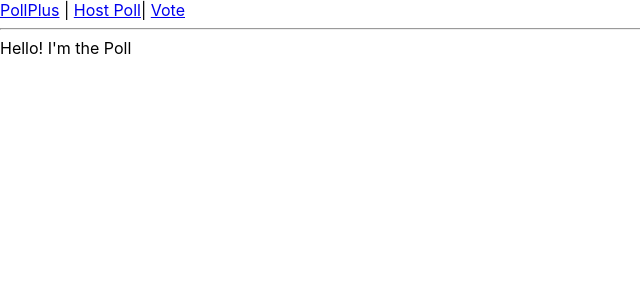
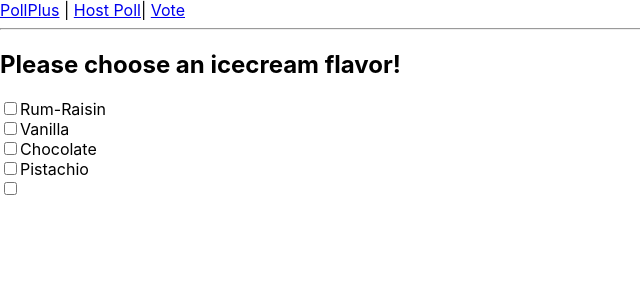
Before and after one commit to htw-imi-wtat1/pluspoll, a React (Create React App) app: page /poll in a window 1280 px wide. Shown: the top 300 px of the page, without its empty margins (0-640 px from the left). Built offline with nearby package versions, Linux system fonts and the light colour scheme.

Commit message:
pp: first view

```diff
--- a/src/App.js
+++ b/src/App.js
@@ -58,7 +58,7 @@ function Home() {
             <h1>PollPlus</h1>
             <p>Welcome to PollPlus.</p>
             <p><Ping/></p>
-            <a href="create">Create Poll</a>
+            <a href="poll">Create Poll</a>
         </div>
     );
 }
--- a/src/components/pollplus.js
+++ b/src/components/pollplus.js
@@ -1,8 +1,75 @@
 import React from 'react';
+
+const poll =
+    {
+        question: 'Please choose an icecream flavor!',
+        options: [{name: "rumraisin", label: "Rum-Raisin", checked: false},
+            {name: "vanilla", label: "Vanilla", checked: false},
+            {name: "chocolate", label: "Chocolate", checked: false},
+            {name: "pistachio", label: "Pistachio", checked: false}
+
+        ]
+    }
+class Option extends React.Component {
+    constructor(props) {
+        super(props);
+        this.state = {
+            key: props.key,
+            label: props.option.label,
+            name: props.option.name,
+            checked: props.checked,
+            onChange: props.onChange
+        };
+        this.handleChange = this.handleChange.bind(this);
+    }
+    handleChange(event){
+        this.state.onChange(this.state.name, event.target.checked)
+        event.preventDefault()
+    }
+    render(){
+    return(<div>
+        <label>
+            <input
+                name={this.state.name}
+                type="checkbox"
+                checked={this.state.checked}
+                onChange={this.handleChange} />
+            {this.state.label}
+        </label>
+            </div>)
+    }
+
+}
+class PollPlus extends React.Component {
+    constructor(props) {
+        super(props);
+        this.state = {
+            question: props.question,
+            options: props.options
+        };
+        this.optionChecked = this.optionChecked.bind(this);
+    }
+    optionChecked(name,checked){
+            console.log("option checked: "+name+checked)
+    }
+    render() {
+        const newOption = {checked: false}
+        return (
+            <div>
+                <h2>{this.state.question}</h2>
+                {this.state.options.map((option) => {
+                    return (<Option key={option.name} option={option} onChange = {this.optionChecked}/>)
+                })
+                }
+                <Option key="newOption" option={newOption} readOnly={false}/>
+            </div>
+        )
+    }
+}
 
 class Poll extends React.Component {
     render() {
-        return (<div>Hello! I'm the Poll</div>)
+        return (<div><PollPlus question =  {poll.question} options = {poll.options} /></div>)
     }
 }
 
@@ -11,4 +78,6 @@ class Vote extends React.Component {
         return (<div>Hello! I'm the Vote</div>)
     }
 }
-export  { Poll , Vote}
+
+
+export {Poll, Vote}
```
